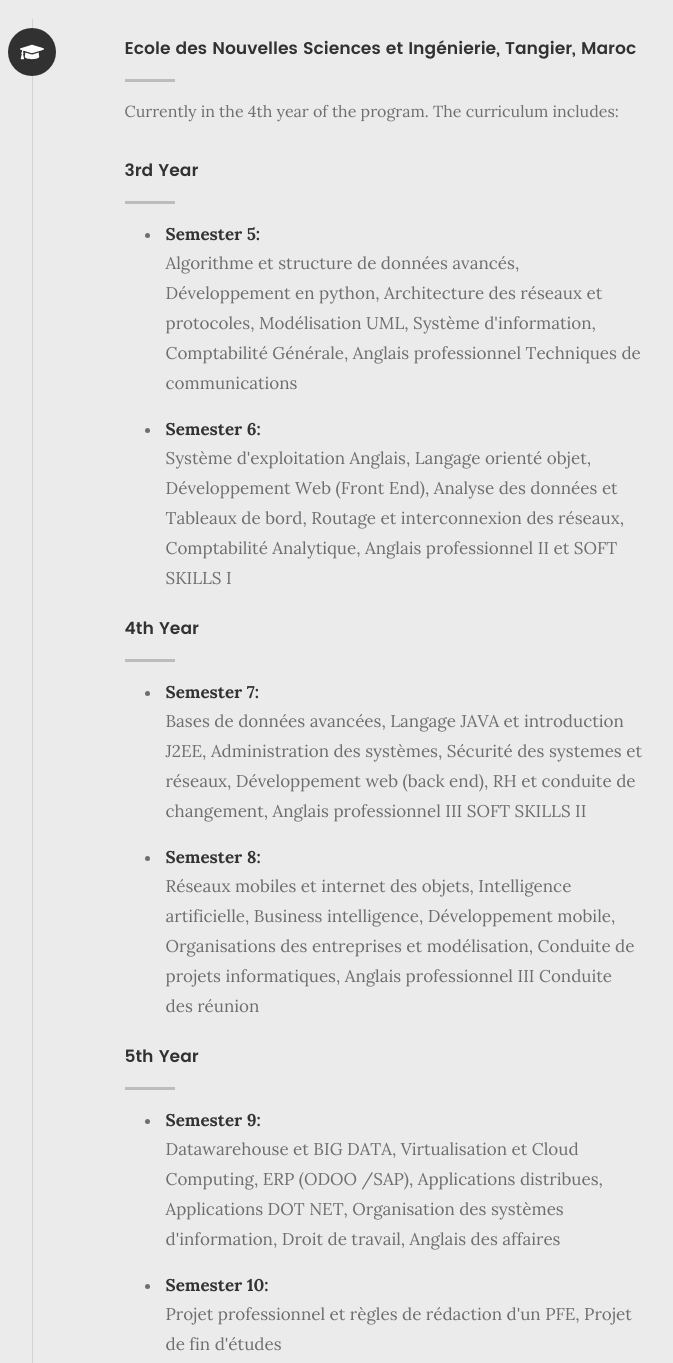
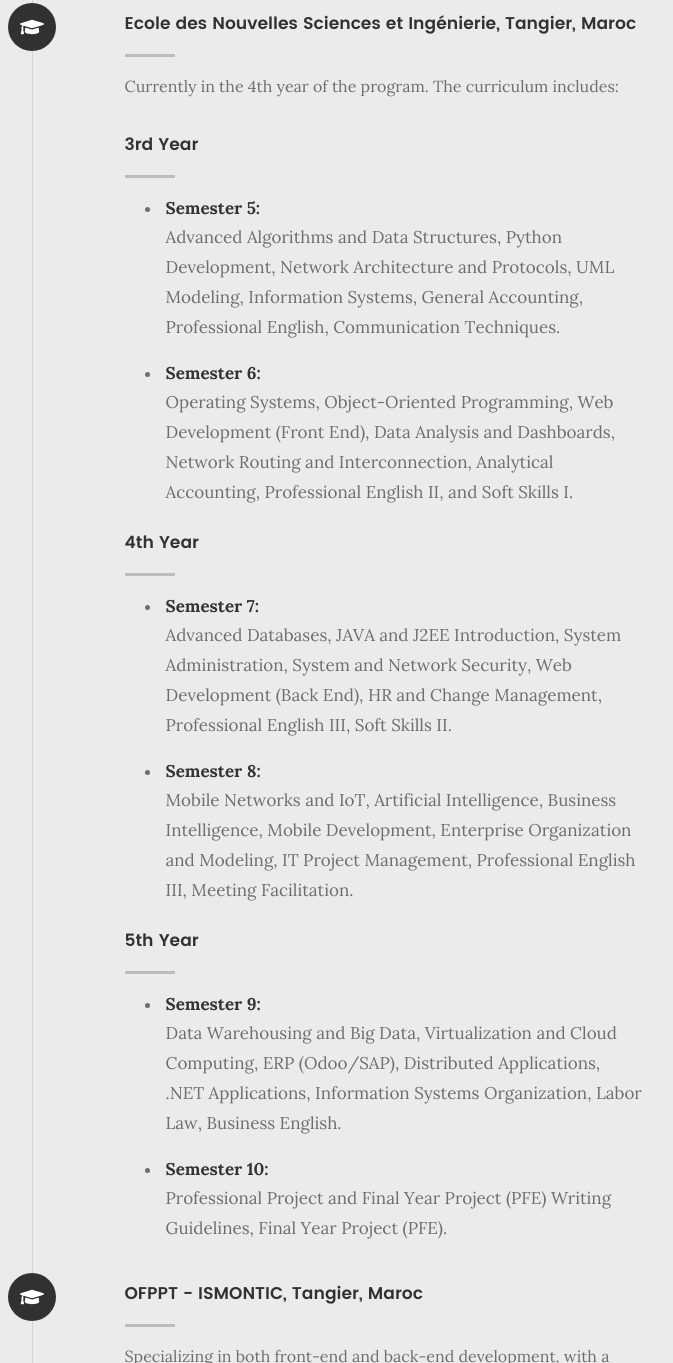
Before and after one commit to anrmz/am.dev, a plain HTML site: page index.html in a window 1280 px wide. Shown: the part 3620-4983 px from the top of the page, without its empty margins (467-1140 px from the left). Drawn offline with Linux system fonts and the light colour scheme; files whose address does not match are found by name.

Commit message:
Update index.html

```diff
--- a/index.html
+++ b/index.html
@@ -629,9 +629,7 @@
 						</div>
 						<div class="timeline-content">
 							<h4>Cloud Marketing Hub, Tangier, Maroc</h4>
-							<p>Analyse des performances des envois et ajustement des stratégies. Travail en coordination
-								avec l'équipe marketing pour assurer l'efficacité des campagnes. Warming servers for the
-								team to optimize campaign sending.</p>
+							<p>Analysis of sending performance and adjustment of strategies. Working in coordination with the marketing team to ensure campaign effectiveness. Warming up servers for the team to optimize campaign sending.</p>
 						</div>
 					</div> <!-- /timeline-block -->
 
@@ -649,12 +647,9 @@
 						</div>
 						<div class="timeline-content">
 							<h4>Amendis, Tangier, Maroc</h4>
-							<p>Dans le cadre d'une convention de stage entre Amendis, le stagiaire et l'OFPPT de Tanger,
-								j'ai participé à la mise à niveau du site web d'Amendis. Ce projet avait pour objectif
-								de transmettre les compétences théoriques apprises en classe dans des situations
-								pratiques et réelles. En travaillant sur ce projet, j'ai pu développer des compétences
-								techniques et opérationnelles, notamment dans la gestion des réseaux publics liés à la
-								distribution d'eau et d'électricité, ainsi que la gestion des eaux usées.</p>
+							<p>As part of an internship agreement between Amendis, the intern (myself), and OFPPT Tangier, I contributed to the upgrade of Amendis' website. This project aimed to apply theoretical knowledge gained in the classroom to real-world practical scenarios. Through this work, I developed technical and operational skills, particularly in managing public networks related to water and electricity distribution, as well as wastewater management.
+
+</p>
 						</div>
 					</div> <!-- /timeline-block -->
 
@@ -696,7 +691,7 @@
 							</svg>
 						</div>
 						<div class="timeline-header">
-							<h3>Génie Informatique</h3>
+							<h3>Computer Engineering</h3>
 							<p>Since 2024 - Present</p>
 						</div>
 						<div class="timeline-content">
@@ -706,36 +701,31 @@
 							<div class="education-details">
 								<h4>3rd Year</h4>
 								<ul>
-									<li><strong>Semester 5:</strong> Algorithme et structure de données avancés,
-										Développement en python, Architecture des réseaux et protocoles, Modélisation
-										UML, Système d'information, Comptabilité Générale, Anglais professionnel
-										Techniques de communications</li>
-									<li><strong>Semester 6:</strong> Système d'exploitation Anglais, Langage orienté
-										objet, Développement Web (Front End), Analyse des données et Tableaux de bord,
-										Routage et interconnexion des réseaux, Comptabilité Analytique, Anglais
-										professionnel II et SOFT SKILLS I</li>
+									<li><strong>Semester 5:</strong> Advanced Algorithms and Data Structures, Python Development, Network Architecture and Protocols, UML Modeling, Information Systems, General Accounting, Professional English, Communication Techniques.</li>
+									<li><strong>Semester 6:</strong> Operating Systems, Object-Oriented Programming, Web Development (Front End), Data Analysis and Dashboards, Network Routing and Interconnection, Analytical Accounting, Professional English II, and Soft Skills I.
+
+</li>
 								</ul>
 
 								<h4>4th Year</h4>
 								<ul>
-									<li><strong>Semester 7:</strong> Bases de données avancées, Langage JAVA et
-										introduction J2EE, Administration des systèmes, Sécurité des systemes et
-										réseaux, Développement web (back end), RH et conduite de changement, Anglais
-										professionnel III SOFT SKILLS II</li>
-									<li><strong>Semester 8:</strong> Réseaux mobiles et internet des objets,
-										Intelligence artificielle, Business intelligence, Développement mobile,
-										Organisations des entreprises et modélisation, Conduite de projets
-										informatiques, Anglais professionnel III Conduite des réunion</li>
+									<li><strong>Semester 7:</strong> Advanced Databases, JAVA and J2EE Introduction, System Administration, System and Network Security, Web Development (Back End), HR and Change Management, Professional English III, Soft Skills II.
+
+</li>
+									<li><strong>Semester 8:</strong> Mobile Networks and IoT, Artificial Intelligence, Business Intelligence, Mobile Development, Enterprise Organization and Modeling, IT Project Management, Professional English III, Meeting Facilitation.
+
+</li>
 								</ul>
 
 								<h4>5th Year</h4>
 								<ul>
-									<li><strong>Semester 9:</strong> Datawarehouse et BIG DATA, Virtualisation et Cloud
-										Computing, ERP (ODOO /SAP), Applications distribues, Applications DOT NET,
-										Organisation des systèmes d'information, Droit de travail, Anglais des affaires
+									<li><strong>Semester 9:</strong> Data Warehousing and Big Data, Virtualization and Cloud Computing, ERP (Odoo/SAP), Distributed Applications, .NET Applications, Information Systems Organization, Labor Law, Business English.
+
+
 									</li>
-									<li><strong>Semester 10:</strong> Projet professionnel et règles de rédaction d'un
-										PFE, Projet de fin d'études</li>
+									<li><strong>Semester 10:</strong> Professional Project and Final Year Project (PFE) Writing Guidelines, Final Year Project (PFE).
+
+</li>
 								</ul>
 							</div>
 						</div>
```
